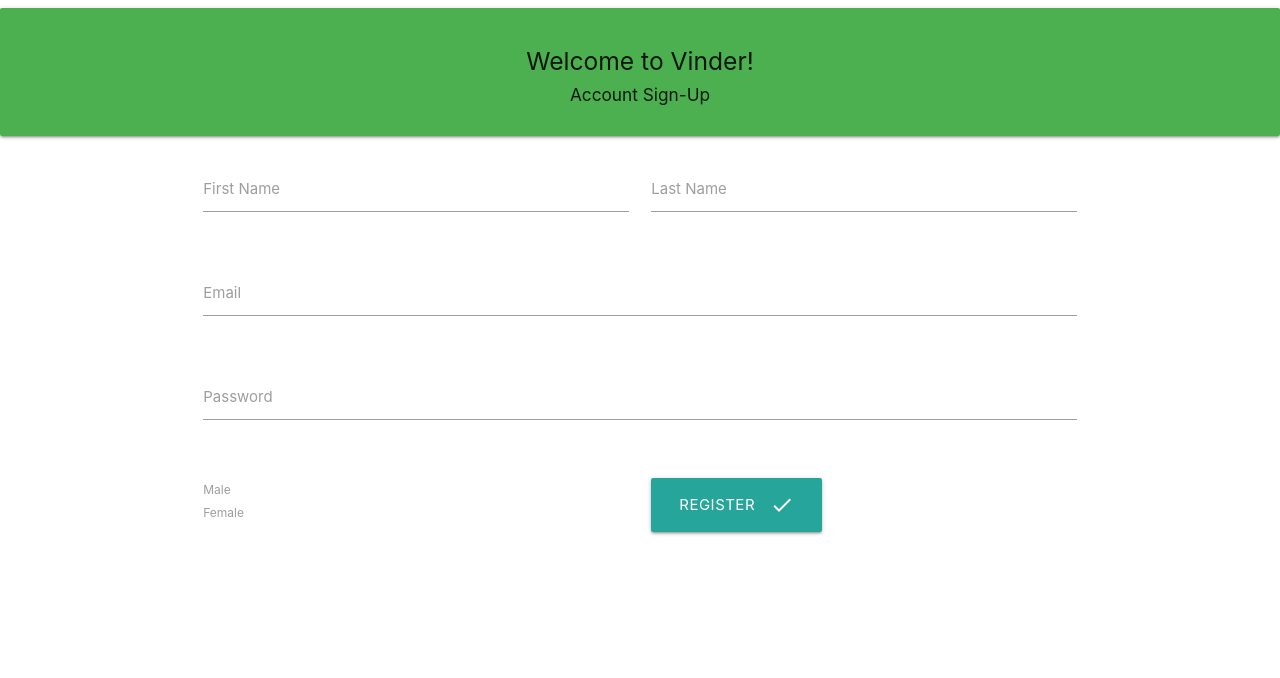
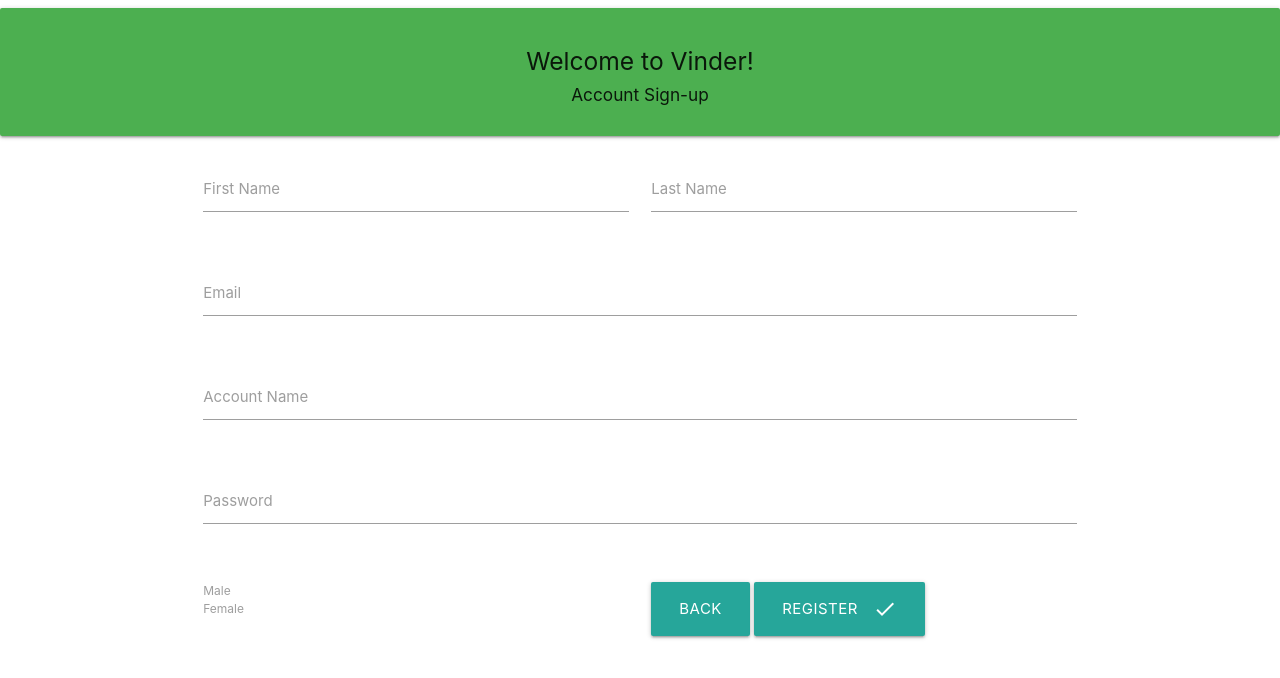
Before and after one commit to miffycs/MusicATE, a plain HTML site: page Account_SignUp.html in a window 1280 px wide. Drawn offline with nearby package versions, Linux system fonts and the light colour scheme.

Commit message:
Update Account_SignUp.html

```diff
--- a/Account_SignUp.html
+++ b/Account_SignUp.html
@@ -1,25 +1,13 @@
-<!DOCTYPE HTML>
-<html>
-
-<head>
-    <meta charset="UTF-8">
-    <title>Vinder</title>
+      <meta name="viewport" content="width = device-width, initial-scale = 1">
       <link rel="stylesheet" href="https://fonts.googleapis.com/icon?family=Material+Icons">
       <link rel="stylesheet" href="https://cdnjs.cloudflare.com/ajax/libs/materialize/0.97.3/css/materialize.min.css">
       <script type="text/javascript" src="https://code.jquery.com/jquery-2.1.1.min.js"></script>
-    <script src="https://cdnjs.cloudflare.com/ajax/libs/materialize/0.97.3/js/materialize.min.js"></script>
-    <!--
-    <link rel="stylesheet" href="https://cdnjs.cloudflare.com/ajax/libs/materialize/1.0.0/css/materialize.min.css">
-    <script src="https://cdnjs.cloudflare.com/ajax/libs/materialize/1.0.0/js/materialize.min.js"></script>
-    <link href="https://fonts.googleapis.com/icon?family=Material+Icons" rel="stylesheet">
-    -->
-    <meta name="viewport" content="width=device-width, initial-scale=1.0">
-    <meta http-equiv="x-ua-compatible" content="ie=edge">
-</head>
+      <script src="https://cdnjs.cloudflare.com/ajax/libs/materialize/0.97.3/js/materialize.min.js">
+      </script>
 
 <div class="card-panel green lighten-6">
   <h5 class="center-align">Welcome to Vinder!</h5>
-    <h6 class="center-align">Account Sign-Up</h6>
+  <h6 class="center-align">Account Sign-up</h6>
 </div>
 
 <div class="container">
@@ -43,6 +31,12 @@
       </div>
       <div class="row">
         <div class="input-field col s12">
+          <input id="accountName" type="text" class="validate" required>
+          <label for="accountName">Account Name</label>
+        </div>
+      </div>
+      <div class="row">
+        <div class="input-field col s12">
           <input id="password" type="password" class="validate" minlength="6" required>
           <label for="password">Password</label>
         </div>
@@ -60,10 +54,13 @@
         </div>
 
         <div class="input-field col s6">
+          <a href="Account_Login.html" class="btn btn-large btn-register waves-effect waves-light" type="button" name="action">Back</a>
           <button class="btn btn-large btn-register waves-effect waves-light" type="submit" name="action">Register
             <i class="material-icons right">done</i>
           </button>
         </div>
+
+
       </div>
     </form>
   </div>
@@ -75,6 +72,4 @@
     $(document).ready(function() {
     $('select').material_select();
 });
-</script>
-
-</html>
+  </script>  </div>
```
Lines whose indentation alone changed are shown as unchanged.
